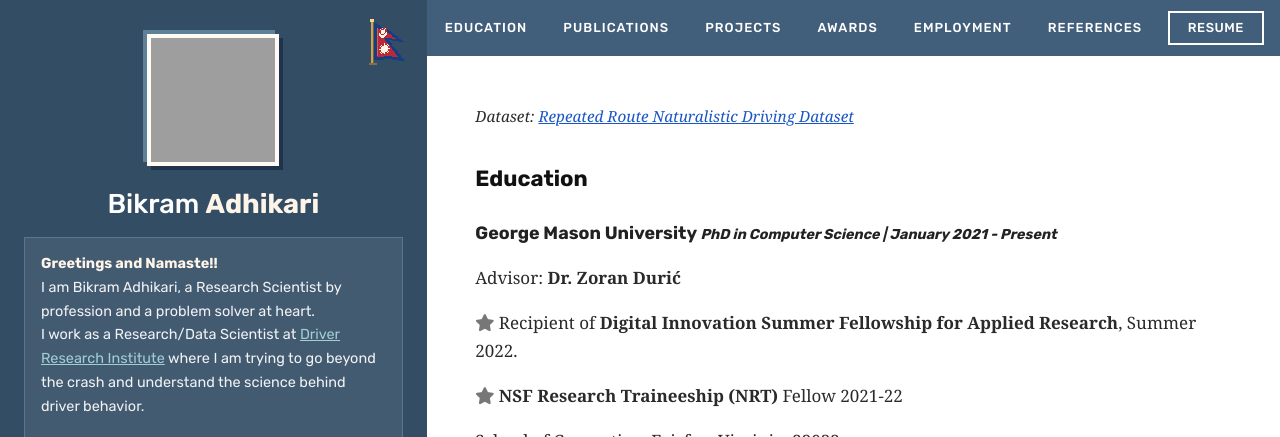
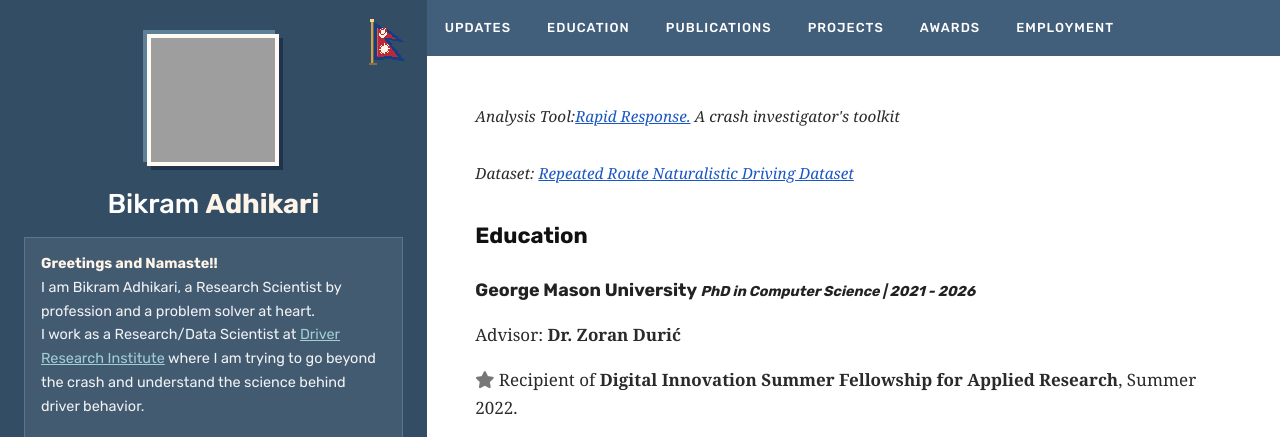
Before and after one commit to bikram11/bikram11.github.io, a plain HTML site: page src/index.html in a window 1280 px wide. Shown: the top 437 px of the page. Drawn offline with nearby package versions, Linux system fonts and the light colour scheme; grey boxes are pictures that could not be loaded.

Commit message:
started updating sections

```diff
--- a/src/index.html
+++ b/src/index.html
@@ -217,26 +217,24 @@
 
     <div class="right">
       <div class="topnav" id="myTopnav">
+        <a href="#News">Updates</a>
         <a href="#education">Education</a>
         <a href="#publications">Publications</a>
         <a href="#project">Projects</a>
         <a href="#awards">Awards</a>
         <a href="#employment">Employment</a>
-        <a href="#references">References</a>
-        <button type="submit" class="outline"
-          onclick="window.location.href='https://gmuedu-my.sharepoint.com/:b:/r/personal/badhika5_gmu_edu/Documents/Bikram_Adhikari_Resume.pdf?csf=1&amp;web=1&amp;e=Ixurn6'">Resume</button>
-        <a href="javascript:void(0);" class="icon" onclick="myFunction()">&#9776;</a>
       </div>
 
       <div class="inner">
       <div class="resume-sheet">
+        <p class="dataset-note">Analysis Tool:<a href="https://apps.apple.com/us/app/rapid-response-by-dri/id6772282708">Rapid Response.</a> A crash investigator's toolkit</p>
         <p class="dataset-note">Dataset: <a href="https://bikram11.github.io/Website_R2ND2/">Repeated Route
             Naturalistic Driving Dataset</a></p>
 
         <section id="education">
           <h1>Education</h1>
-          <h3>George Mason University <em style="font-size:0.8em">PhD in Computer Science | January 2021 -
-              Present</em></h3>
+          <h3>George Mason University <em style="font-size:0.8em">PhD in Computer Science | 2021 -
+              2026</em></h3>
           <p>Advisor: <b>Dr. Zoran Durić</b></p>
           <p><span class="fa fa-star checked"></span> Recipient of <b>Digital Innovation Summer Fellowship for
               Applied Research</b>, Summer 2022.</p>
```
